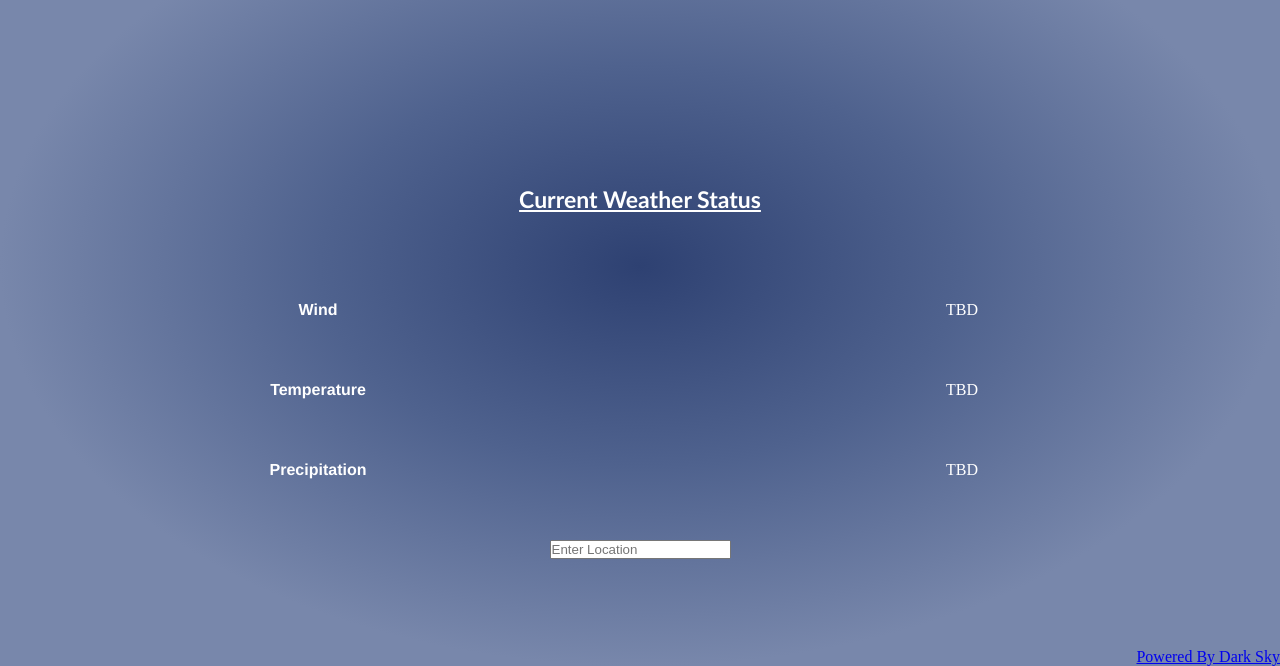
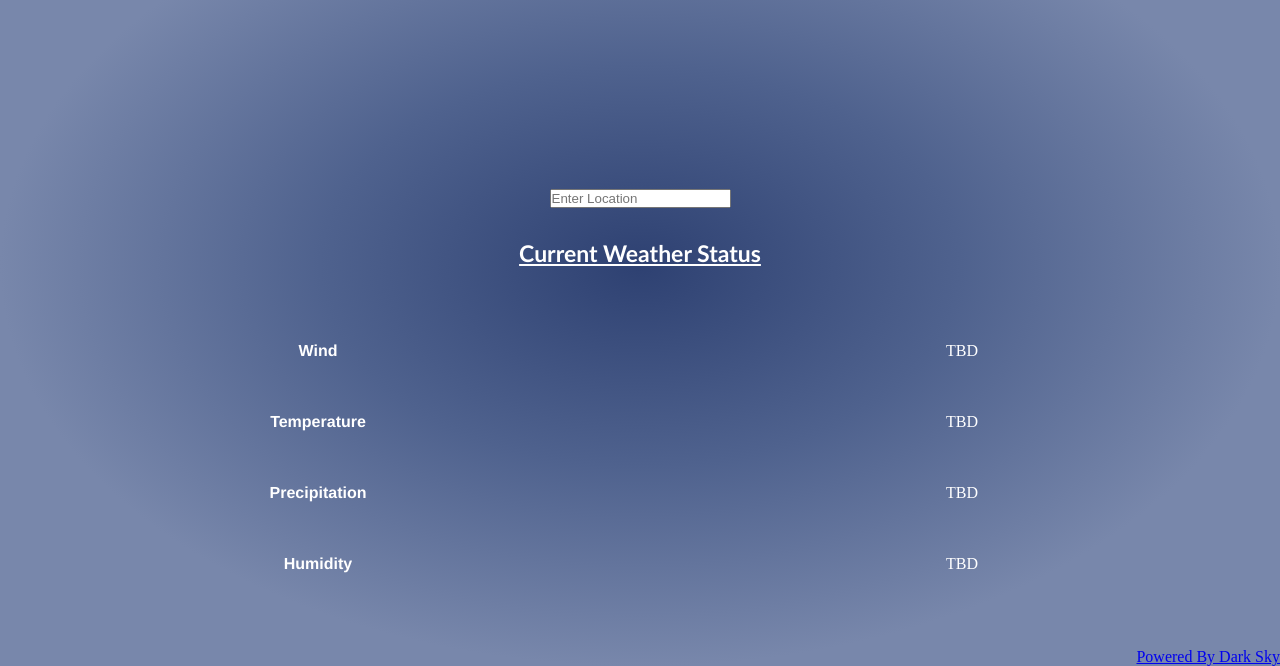
Before and after one commit to Code-Institute-Submissions/interactive-project-1, a plain HTML site: page index.html in a window 1280 px wide. Shown: the part 134-800 px from the top of the page. Drawn offline with nearby package versions, Linux system fonts and the light colour scheme.

Commit message:
added 4th parameter, renamed icon grid

```diff
--- a/css/styles.css
+++ b/css/styles.css
@@ -14,12 +14,13 @@ main {
     height: 100vh;
     grid-template-areas:
         "head head"
-        "icon icon"
+        "icon1 icon1"
+        "search-input search-input"
         "status status"
         "detail1 value1"
         "detail2 value2"
         "detail3 value3"
-        "search-input search-input"
+        "detail4 value4"
         "foot foot";
     grid-template-columns: 1fr 1fr;
     gap: 0.5rem;
@@ -38,7 +39,7 @@ main {
 
 .icon-container {
     justify-self: center;
-    grid-area: icon / icon;
+    grid-area: icon1 / icon1;
 }
 
 .status {
@@ -78,6 +79,15 @@ main {
     grid-area: detail3;
 }
 
+.detail-name4 {
+    justify-self: center;
+    align-self: center;
+    font-family: Helvetica, sans-serif;
+    font-weight: 600;
+    color: rgb(255, 255, 255);
+    grid-area: detail4;
+}
+
 .value1 {
     justify-self: center;
     align-self: center;
@@ -99,6 +109,14 @@ main {
     grid-area: value3;
 }
 
+.value4 {
+    justify-self: center;
+    align-self: center;
+    color: rgb(255, 255, 255);
+    grid-area: value4;
+}
+
+
 .search-text-input {
     justify-self: center;
     align-self: center;
--- a/index.html
+++ b/index.html
@@ -6,14 +6,18 @@
     <meta http-equiv="X-UA-Compatible" content="ie=edge">
     <title>Weather</title>
     <link rel="stylesheet" href="css/styles.css">
+    <link rel="stylesheet" href="https://cdnjs.cloudflare.com/ajax/libs/animate.css/3.7.2/animate.min.css">
 </head>
 <body>
     <main>
         <header class="header">
-            <h1>Weather</h1>
+            <h1 class="animated zoomIn">Weather</h1>
         </header>
         <div class="icon-container">
             <canvas id="icon" width="100" height="100"></canvas>
+        </div>
+        <div class="search-text-input">
+            <input type="text" class="search-text" data-city-search placeholder="Enter Location">
         </div>
         <div class="status">Current Weather Status</div>
         <div class="detail-name1">Wind</div>
@@ -22,9 +26,8 @@
         <div class="value2">TBD</div>
         <div class="detail-name3">Precipitation</div>
         <div class="value3">TBD</div>
-        <div class="search-text-input">
-            <input type="text" class="search-text" data-city-search placeholder="Enter Location">
-        </div>
+        <div class="detail-name4">Humidity</div>
+        <div class="value4">TBD</div>
         <a href="https://darksky.net/poweredby" class="darksky">Powered By Dark Sky</a>
     </main>
 </body>
```
